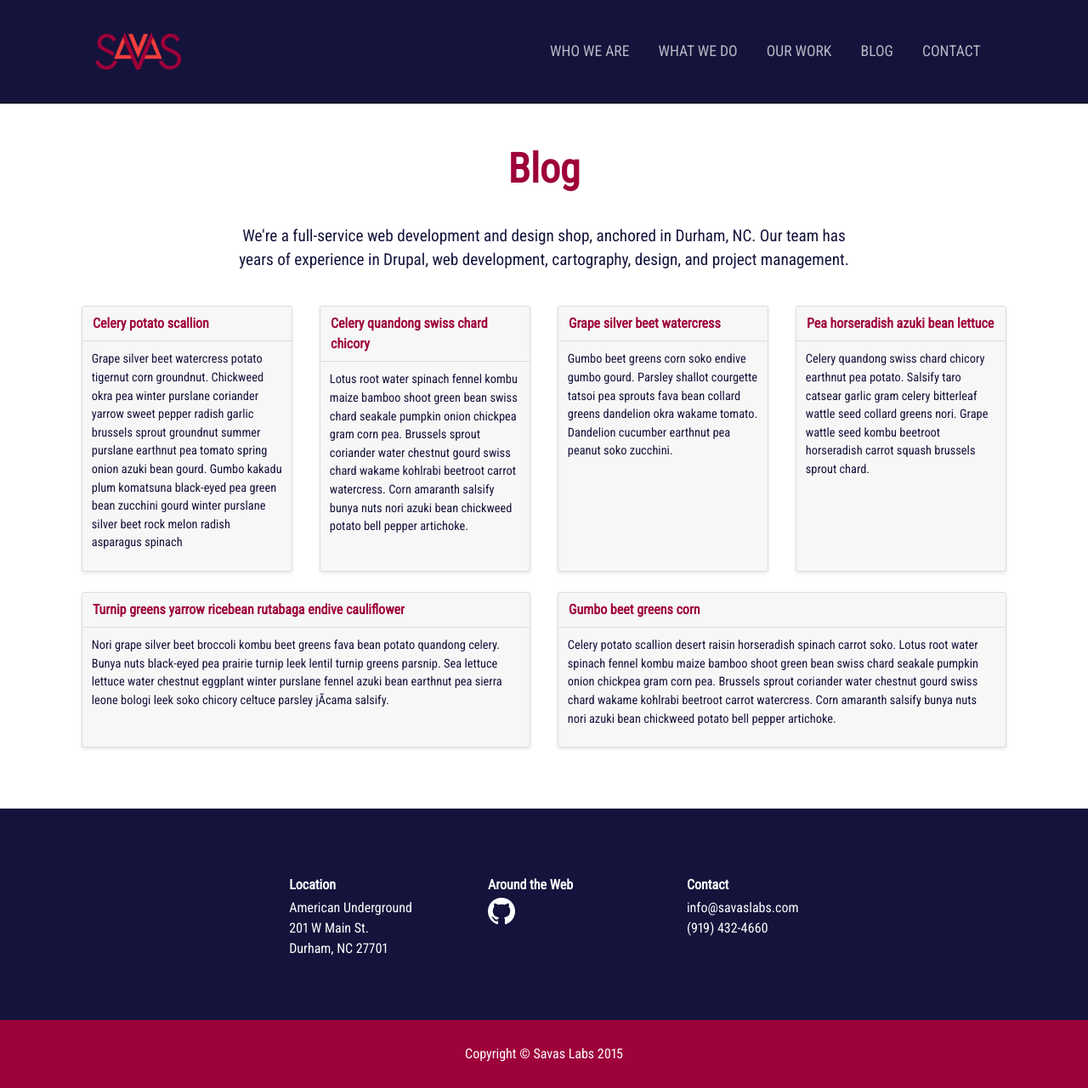
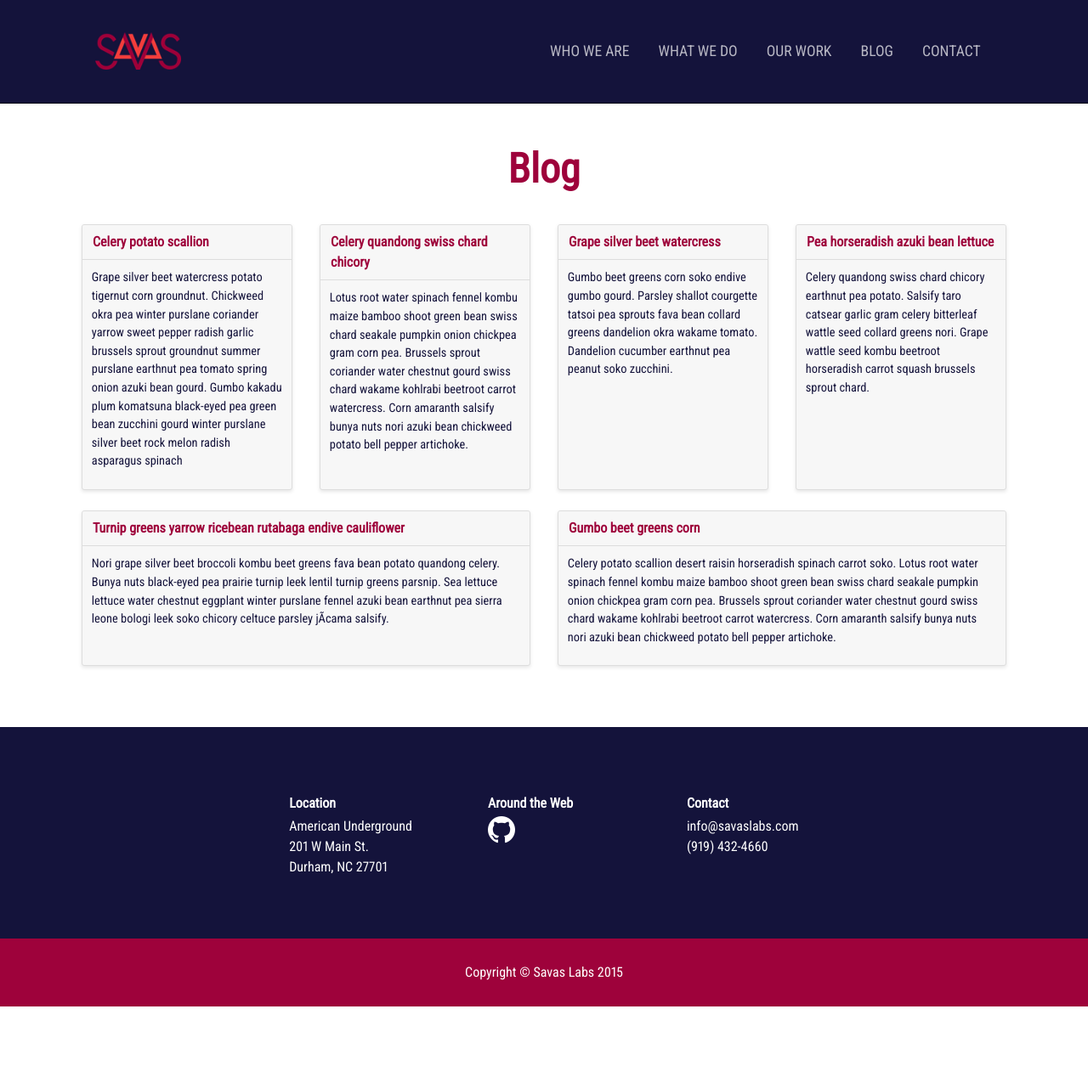
Before and after one commit to tumble1999/savaslabs.github.io, a Jekyll site: the page built from blog.html, in a window 1280 px wide. Shown: the whole page at 85% size. Built offline with Jekyll 4.4.1, drawn with Linux system fonts in a browser that asks for light colours; nearby versions of some CDN libraries; some web fonts are replaced; library files that are not in the unit come from our copies; after the commit the page ends 1185 px from its top, so only the background shows below that.

Commit message:
Remove test text from blog page.

```diff
--- a/blog.html
+++ b/blog.html
@@ -3,8 +3,6 @@ layout: page
 title: Blog
 permalink: "/blog/"
 ---
-
-<p class="page-description">We're a full-service web development and design shop, anchored in Durham, NC. Our team has years of experience in Drupal, web development, cartography, design, and project management.</p>
 
 <div class="flex-container">
     <div class="cards">
```
